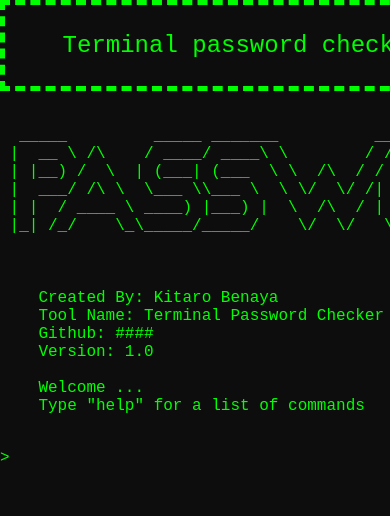
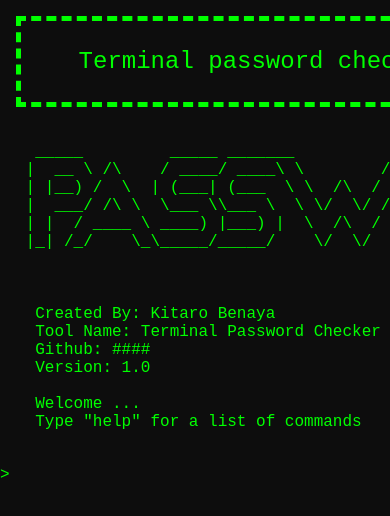
Before and after one commit to kitarobenaya/password-checker, a plain HTML site: page index.html in a window 390 px wide. Drawn offline with Linux system fonts and the light colour scheme.

Commit message:
memikirkan responsive dalam mobile

```diff
--- a/styles.css
+++ b/styles.css
@@ -18,7 +18,11 @@ header.opening {
   color: #00ff00;
   pointer-events: none;
   max-height: 450px; /* batasi supaya gak niban ke bawah */
-  overflow: hidden;
+  overflow-y: hidden;
+  overflow-x: auto;
+  max-width: 100%;
+  padding: 1rem;
+  border-radius: 4px;
   cursor: text;
 }
 
```
Also changed, not shown: index.html (indentation only).
